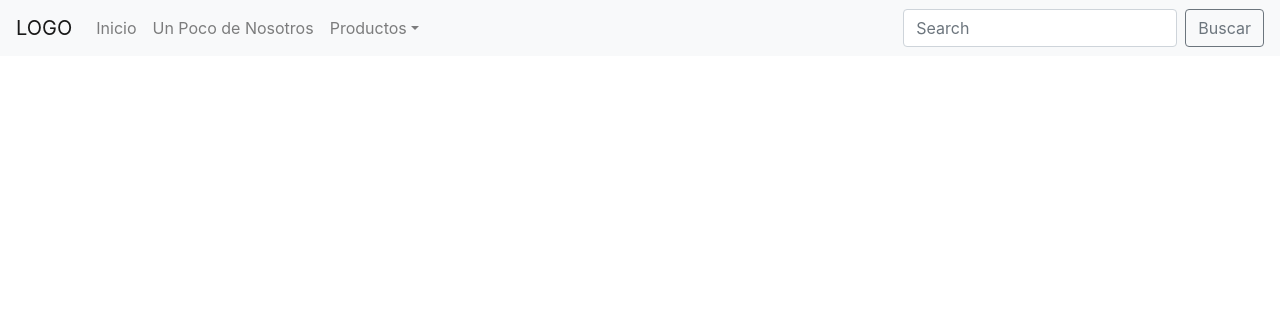
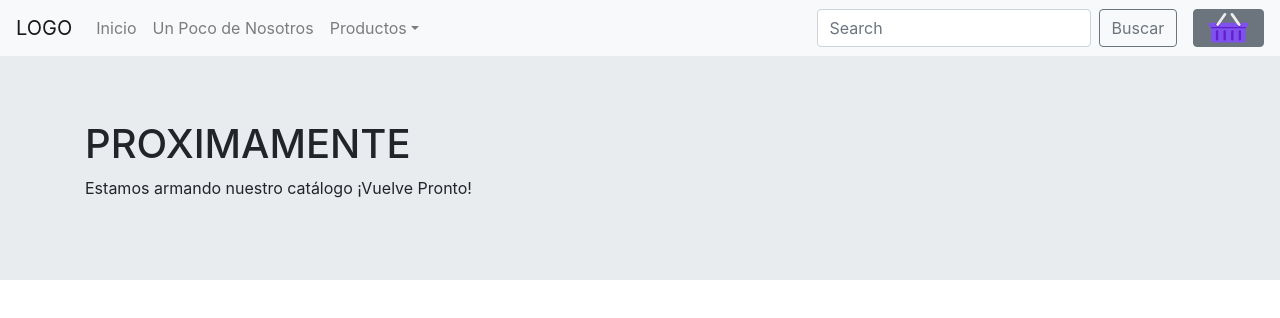
Before and after one commit to IneMaroc/ReactJS---camada17565, a React (Create React App) app: page / in a window 1280 px wide. Shown: the top 318 px of the page. Built offline with nearby package versions, Linux system fonts and the light colour scheme.

Commit message:
Desafio estilos y home

```diff
--- a/src/App.js
+++ b/src/App.js
@@ -1,9 +1,11 @@
+import ItemListContainer from "./componentes/catalogo/ItemListContainer";
 import NavBar from "./componentes/navbar/NavBar";
 
 function App() {
   return (
     <div className="App">
      <NavBar/>
+     <ItemListContainer/>
     </div>
   );
 }
--- /dev/null
+++ b/src/componentes/catalogo/ItemListContainer.jsx
@@ -0,0 +1,18 @@
+import {Jumbotron, Container} from 'react-bootstrap'
+
+function ItemListContainer () {
+    return (
+        <Jumbotron fluid>
+        <Container>
+          <h1>PROXIMAMENTE</h1>
+          <p>
+            Estamos armando nuestro catálogo ¡Vuelve Pronto!
+          </p>
+        </Container>
+      </Jumbotron>
+
+);
+}
+
+
+export default ItemListContainer;
--- /dev/null
+++ b/src/componentes/navbar/CartWidget.scss
@@ -0,0 +1,3 @@
+.CartWidget {
+    width: 3.3em;
+}
--- /dev/null
+++ b/src/componentes/navbar/Cartwidget.jsx
@@ -0,0 +1,14 @@
+import React from 'react';
+import {ReactComponent as Canasta} from './cestaCompra.svg';
+import './CartWidget.scss'
+
+function CartWidget () {
+
+    return (
+
+        <Canasta className="CartWidget"/>
+
+    )
+}
+
+export default CartWidget;
--- a/src/componentes/navbar/NavBar.jsx
+++ b/src/componentes/navbar/NavBar.jsx
@@ -1,3 +1,4 @@
+import CartWidget from './Cartwidget';
 import './NavBar.scss'
 import Navbar from 'react-bootstrap/Navbar'
 import { Button, Form, Nav, NavDropdown, FormControl } from 'react-bootstrap';
@@ -44,6 +45,7 @@ function NavBar () {
 
               </Form>
 
+              <Nav.Link className="btn btn-secondary CartWidgetLink" href="#Carrito" role="button"> <CartWidget /> </Nav.Link> {/* cuando colapse agregar mt-4*/}
 
             </Nav>
 
```
Also changed, not shown: src/componentes/navbar/cestaCompra.svg (added).
